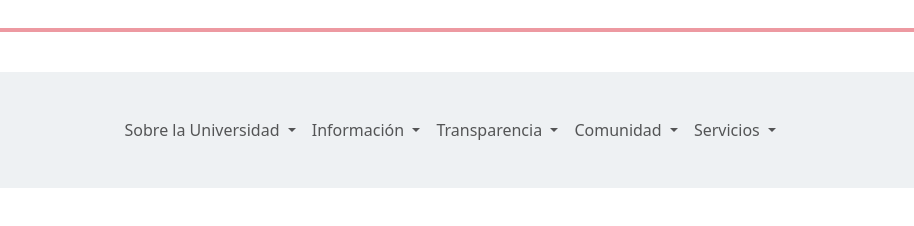
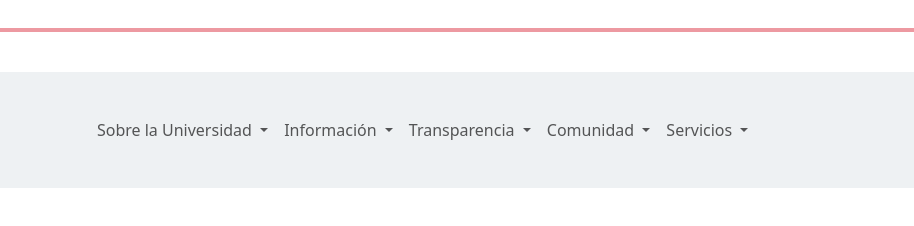
Before and after one commit to OsquiMenacho28/Web-Technologies--Practice-2, a plain HTML site: page src/Ejercicio 4/navigationMenu.html in a window 1280 px wide. Shown: the part 116-342 px from the top of the page, 366-1280 px from the left. Drawn offline with nearby package versions, Linux system fonts and the light colour scheme.

Commit message:
Allign Correction

```diff
--- a/src/Ejercicio 4/navigationMenu.html
+++ b/src/Ejercicio 4/navigationMenu.html
@@ -21,7 +21,7 @@
                 <span class="navbar-toggler-icon"></span>
             </button>
             <div class="collapse navbar-collapse" id="navbarNavDropdown">
-                <ul class="navbar-nav mb-lg-0 ms-auto pe-5">
+                <ul class="navbar-nav mb-lg-0 ms-auto me-auto">
                     <li class="nav-item dropdown">
                         <a class="nav-link dropdown-toggle" href="#" role="button" data-bs-toggle="dropdown" aria-expanded="false">
                             Sobre la Universidad
```
